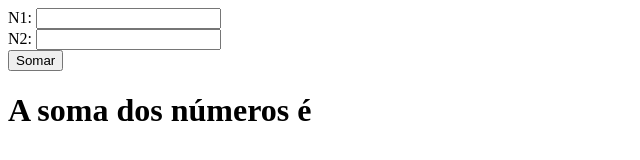
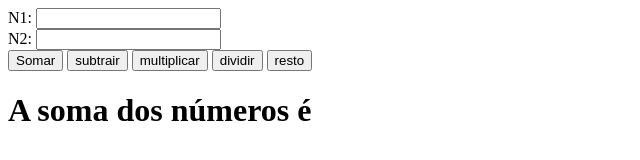
Before and after one commit to emersonneutzling/Estudos-ADS, a plain HTML site: page exerciciosomahtml.html in a window 1280 px wide. Shown: the whole page, without its empty margins (0-640 px from the left). Drawn offline with Linux system fonts and the light colour scheme.

Commit message:
exercícios de soma com javascript

```diff
--- a/exerciciosomahtml.html
+++ b/exerciciosomahtml.html
@@ -15,9 +15,50 @@
             const resultado = document.getElementById('resultado')
 
             resultado.innerHTML = 'A soma dos números é ' + soma
+        }
 
+        function subtrair() {
+            const n1 = document.getElementById('n1').value
+            const n2 = document.getElementById('n2').value
 
+            const soma = (n1) - (n2)
 
+            const resultado = document.getElementById('resultado')
+
+            resultado.innerHTML = 'A soma dos numeros é ' + soma
+        }
+
+        function multiplicar() {
+            const n1 = document.getElementById('n1').value
+            const n2 = document.getElementById('n2').value
+
+            const soma = (n1) * (n2)
+
+            const resultado = document.getElementById('resultado')
+
+            resultado.innerHTML = 'A soma dos numeros é ' + soma
+        }
+
+        function dividir() {
+            const n1 = document.getElementById('n1').value
+            const n2 = document.getElementById('n2').value
+
+            const soma = (n1) / (n2)
+
+            const resultado = document.getElementById('resultado')
+
+            resultado.innerHTML = 'A soma dos numeros é ' + soma
+        }
+
+        function resto() {
+            const n1 = document.getElementById('n1').value
+            const n2 = document.getElementById('n2').value
+
+            const soma = (n1) % (n2)
+
+            const resultado = document.getElementById('resultado')
+
+            resultado.innerHTML = 'A soma dos numeros é ' + soma
         }
 
 
@@ -28,6 +69,10 @@
         N1: <input type="text" id="n1"> <br>
         N2: <input type="text" id="n2"> <br>
         <input type="button" value="Somar" onclick="somar()">
+        <input type="button" value="subtrair" onclick="subtrair()">
+        <input type="button" value="multiplicar" onclick="multiplicar()">
+        <input type="button" value="dividir" onclick="dividir()">
+        <input type="button" value="resto" onclick="resto()">
 
         <h1 id="resultado">A soma dos números é</h1>
     </form>
```
